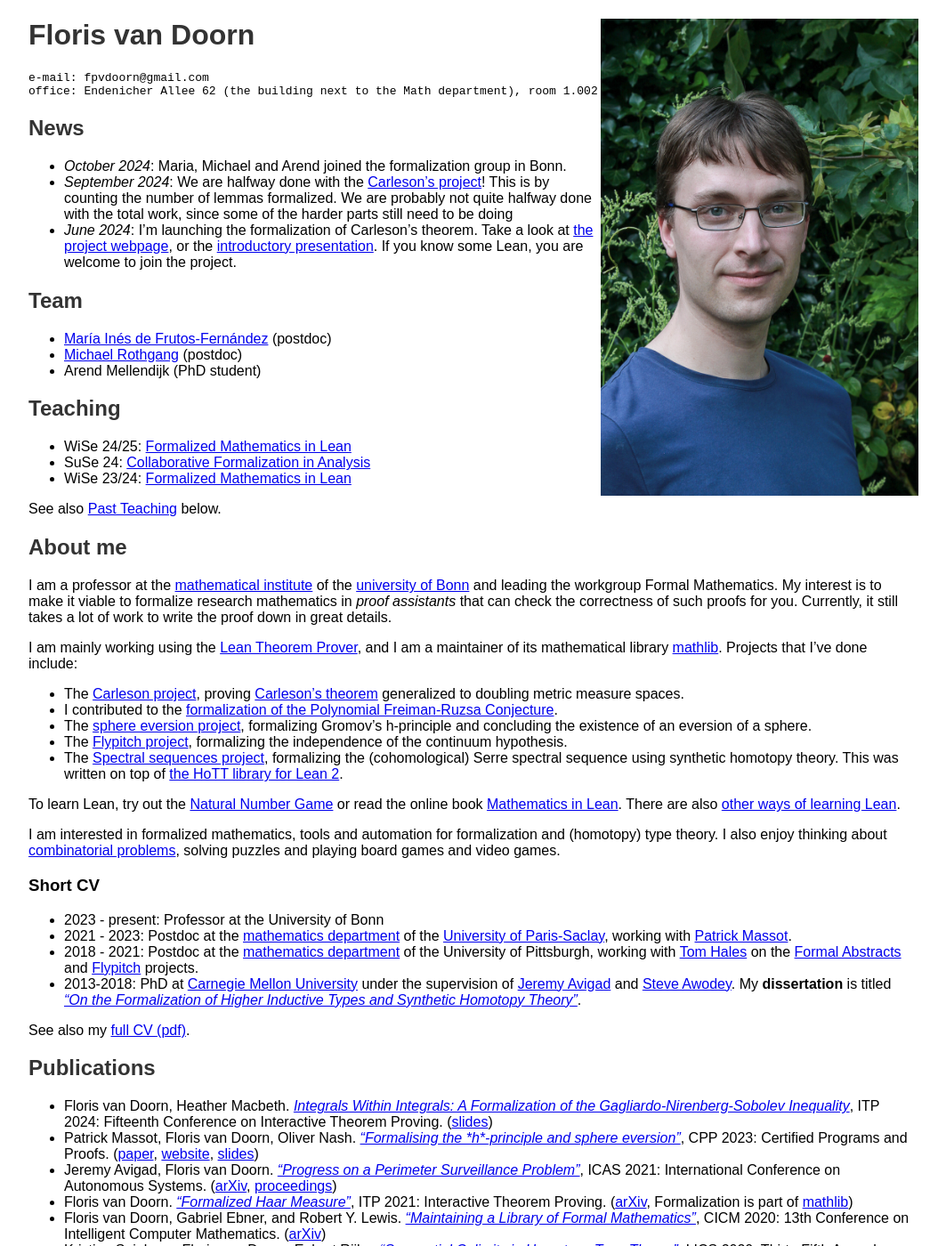
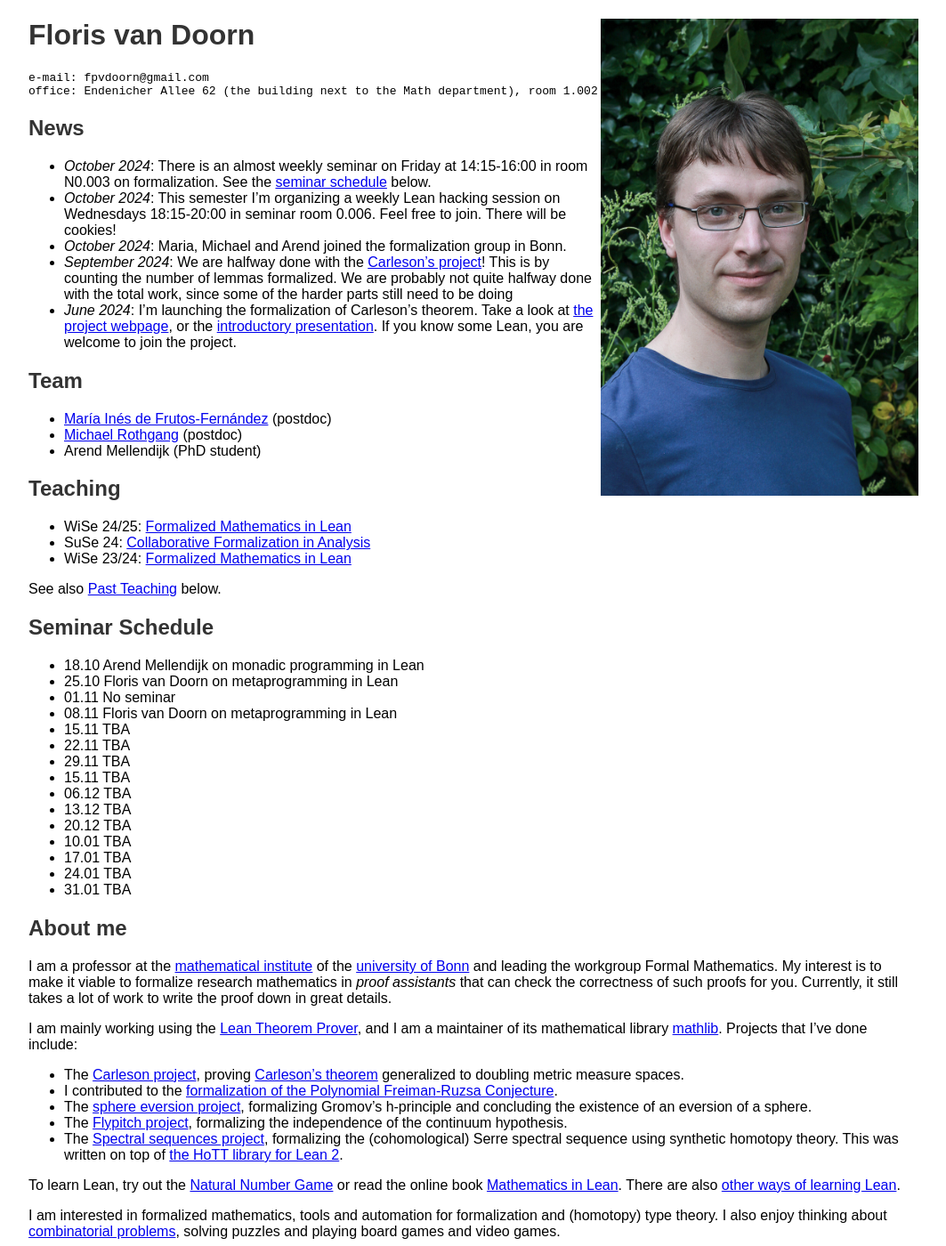
Before and after one commit to fpvandoorn/fpvandoorn.github.io, a Jekyll site: the page built from index.md, in a window 1280 px wide and 1400 px high. Shown: the whole window at 89% size, without its empty margins (108-1171 px from the left). Built offline with Jekyll 4.4.1, drawn with Linux system fonts in a browser that asks for light colours; our own code applies the rules of GitHub Pages for plain Markdown files.

Commit message:
seminar and hacking session

```diff
--- a/index.md
+++ b/index.md
@@ -18,6 +18,8 @@ Germany
 
 ## News
 
+* *October 2024*: There is an almost weekly seminar on Friday at 14:15-16:00 in room N0.003 on formalization. See the [seminar schedule](#seminar-schedule) below.
+* *October 2024*: This semester I'm organizing a weekly Lean hacking session on Wednesdays 18:15-20:00 in seminar room 0.006. Feel free to join. There will be cookies!
 * *October 2024*: Maria, Michael and Arend joined the formalization group in Bonn.
 * *September 2024*: We are halfway done with the [Carleson's project](http://florisvandoorn.com/carleson/)! This is by counting the number of lemmas formalized. We are probably not quite halfway done with the total work, since some of the harder parts still need to be doing
 <!-- (on the other hand, some preliminaries not in the blueprint are not counted towards our progress.) -->
@@ -41,6 +43,24 @@ Germany
 * WiSe 23/24: [Formalized Mathematics in Lean](https://github.com/fpvandoorn/LeanCourse23/)
 
 See also [Past Teaching](#past-teaching) below.
+
+## Seminar Schedule
+
+* 18.10 Arend Mellendijk on monadic programming in Lean
+* 25.10 Floris van Doorn on metaprogramming in Lean
+* 01.11 No seminar
+* 08.11 Floris van Doorn on metaprogramming in Lean
+* 15.11 TBA
+* 22.11 TBA
+* 29.11 TBA
+* 15.11 TBA
+* 06.12 TBA
+* 13.12 TBA
+* 20.12 TBA
+* 10.01 TBA
+* 17.01 TBA
+* 24.01 TBA
+* 31.01 TBA
 
 ## About me
 
```
